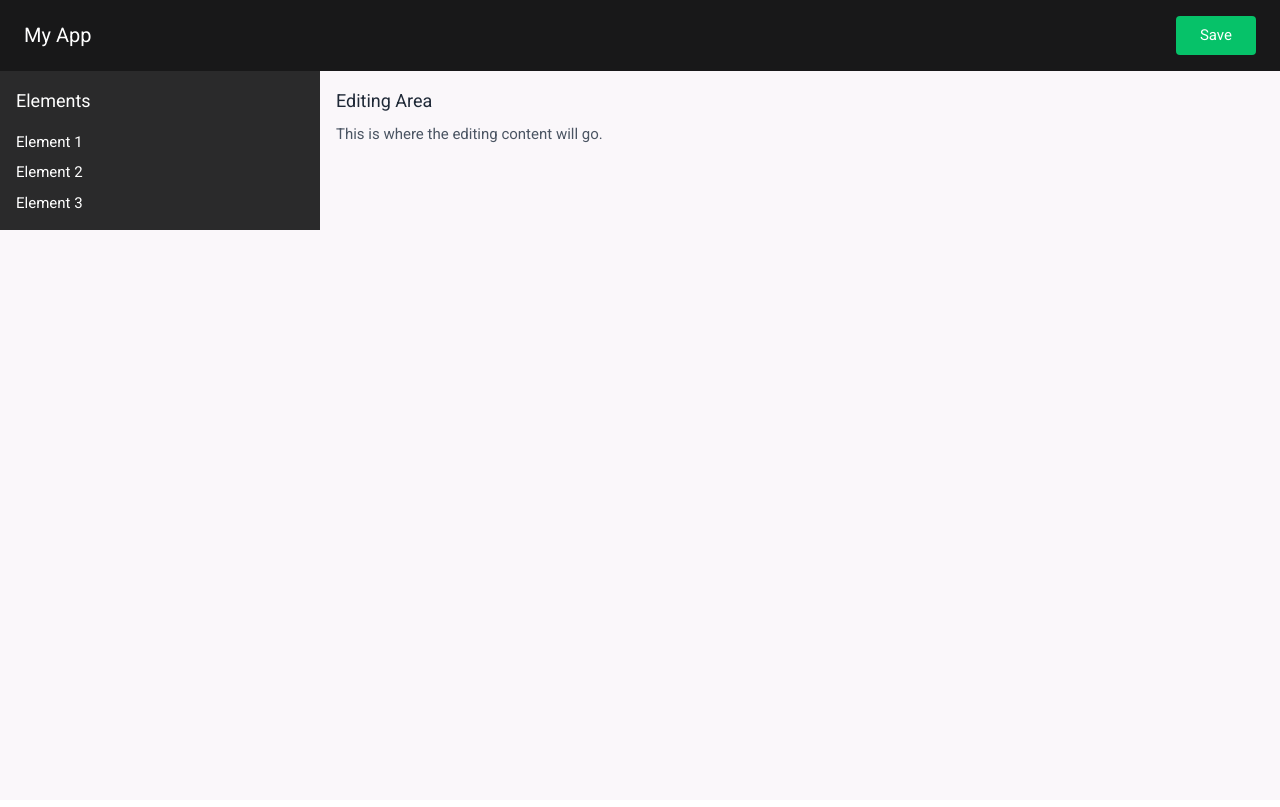
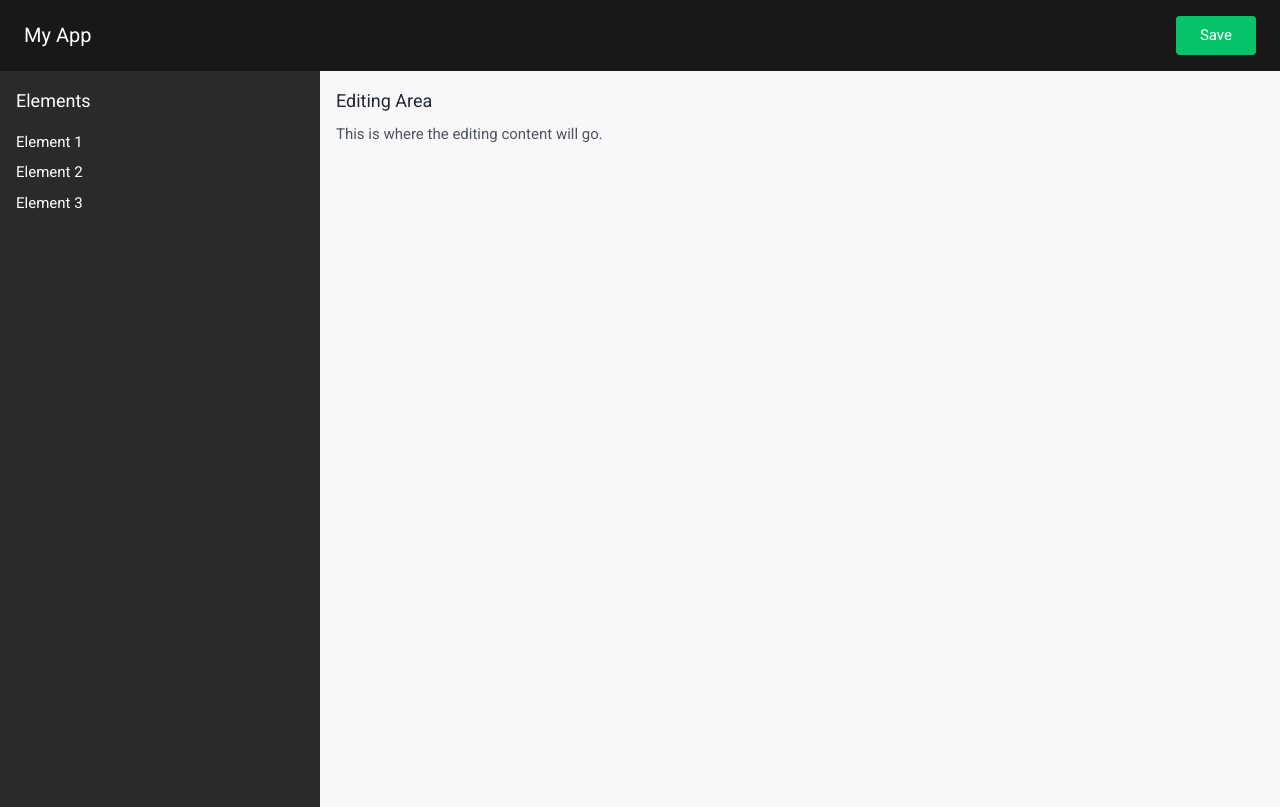
Before and after one commit to stellavin/drag-and-drop-app, a Vue app: page / in a window 1280 px wide. Built offline with nearby package versions, Linux system fonts and the light colour scheme; the HTML template or start-up script is replaced by a standard one.

Commit message:
fixed sidebar height

```diff
--- a/src/App.vue
+++ b/src/App.vue
@@ -9,7 +9,7 @@
     </header>
 
     <!-- Main Content -->
-    <main class="flex w-full flex-1">
+    <main class="flex w-full h-[calc(100vh-64px)]">
       <!-- Left Column -->
       <aside class="bg-left-column w-1/4 min-w-[250px] p-4 h-full">
         <h2 class="text-white text-lg">Elements</h2>
```
